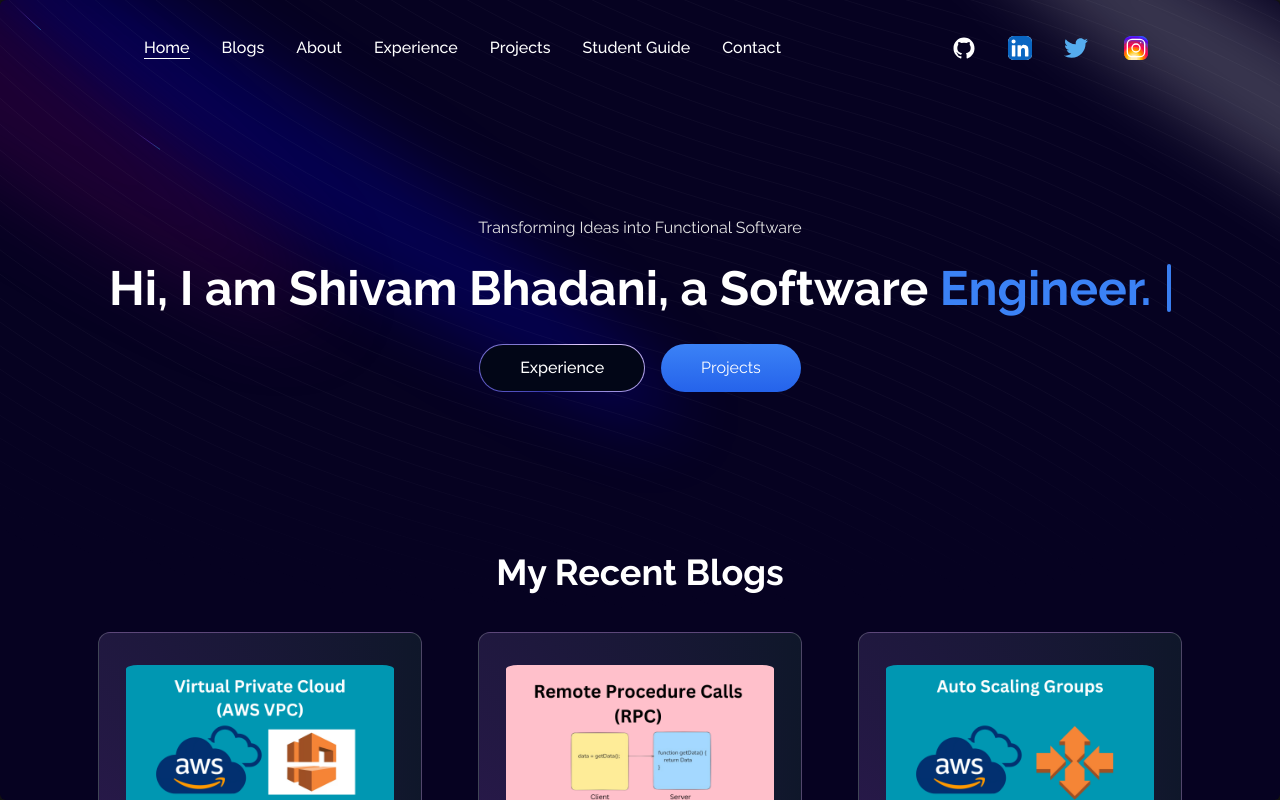
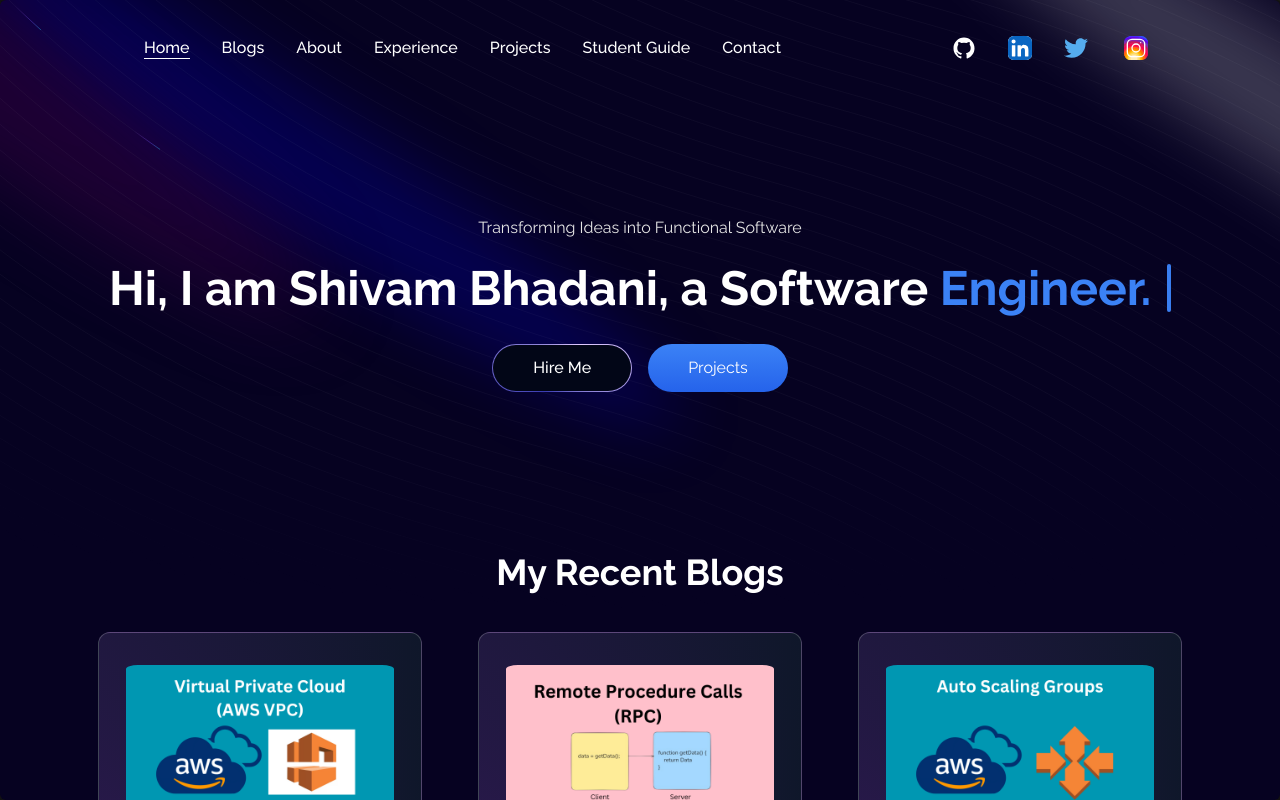
Before and after one commit to shivam-bhadani/portfolio, a Next.js app: page / in a window 1280 px wide. Shown: the top 800 px of the page. Built offline with nearby package versions, Linux system fonts and the light colour scheme.

Commit message:
Modified hero section

```diff
--- a/src/components/Hero.tsx
+++ b/src/components/Hero.tsx
@@ -42,15 +42,14 @@ const Hero = () => {
         words={words}
       />
       <div className="flex flex-col md:flex-row space-y-5 md:space-y-0 space-x-0 md:space-x-4">
-        <button
-          className="relative inline-flex h-12 overflow-hidden rounded-full p-[1px] focus:outline-none focus:ring-2 focus:ring-slate-400 focus:ring-offset-2 focus:ring-offset-slate-50"
-          onClick={() => router.push("/experience")}
-        >
-          <span className="absolute inset-[-1000%] animate-[spin_2s_linear_infinite] bg-[conic-gradient(from_90deg_at_50%_50%,#E2CBFF_0%,#393BB2_50%,#E2CBFF_100%)]" />
-          <span className="inline-flex h-full w-full cursor-pointer items-center justify-center rounded-full bg-slate-950 px-10 py-4 text-base font-medium text-white backdrop-blur-3xl">
-            Experience
-          </span>
-        </button>
+        <a href="mailto:shivambhadani28@gmail.com" target="_blank">
+          <button className="relative inline-flex h-12 overflow-hidden rounded-full p-[1px] focus:outline-none focus:ring-2 focus:ring-slate-400 focus:ring-offset-2 focus:ring-offset-slate-50">
+            <span className="absolute inset-[-1000%] animate-[spin_2s_linear_infinite] bg-[conic-gradient(from_90deg_at_50%_50%,#E2CBFF_0%,#393BB2_50%,#E2CBFF_100%)]" />
+            <span className="inline-flex h-full w-full cursor-pointer items-center justify-center rounded-full bg-slate-950 px-10 py-4 text-base font-medium text-white backdrop-blur-3xl">
+              Hire Me
+            </span>
+          </button>
+        </a>
         <button
           className="px-10 py-3 rounded-full bg-gradient-to-b from-blue-500 to-blue-600 text-white focus:ring-2 focus:ring-blue-400 hover:shadow-xl transition duration-200"
           onClick={() => router.push("/projects")}
```
